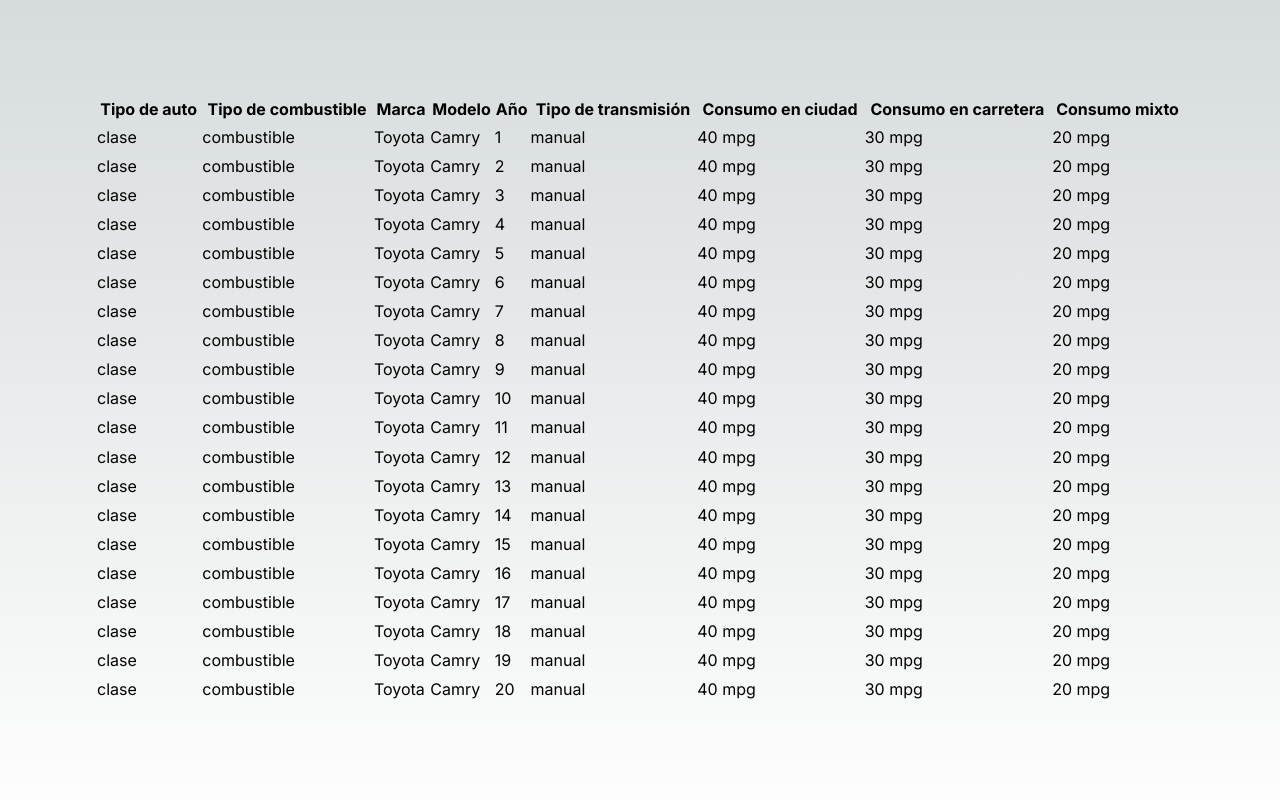
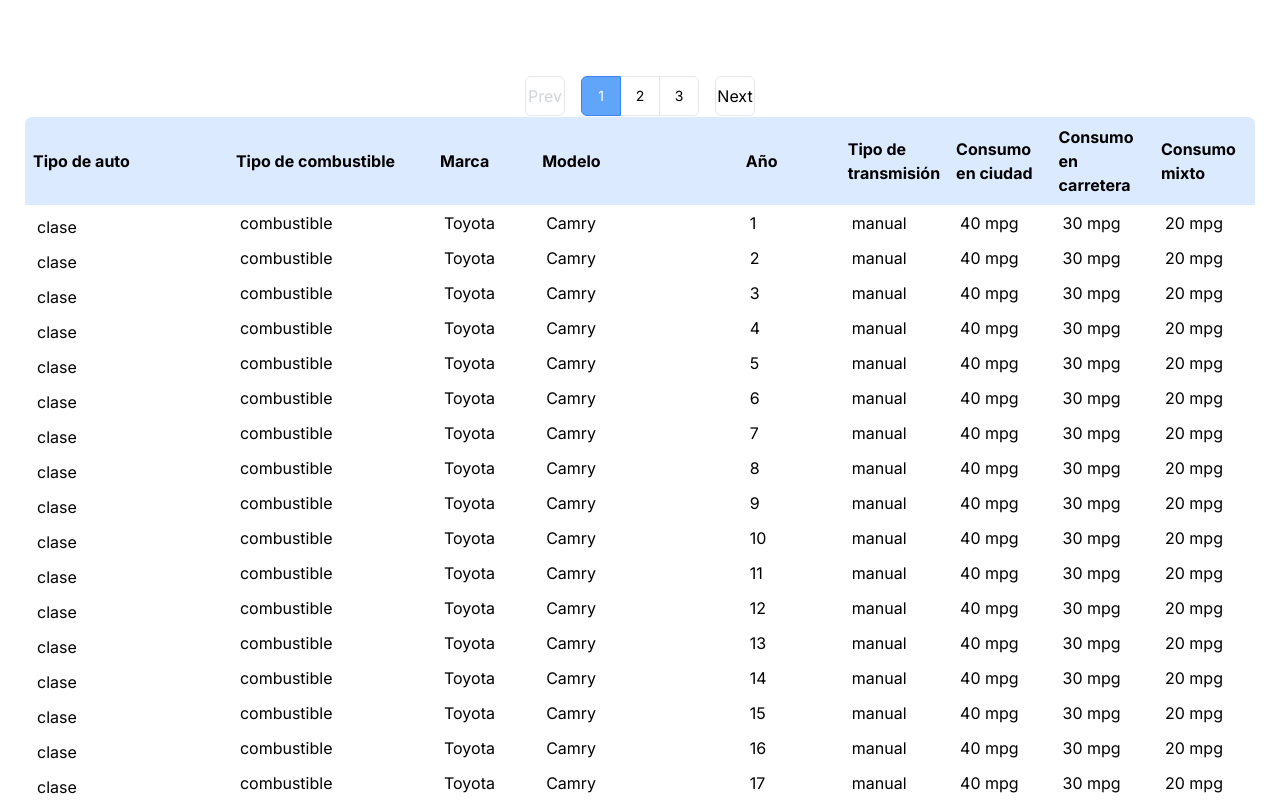
Before and after one commit to LisarWisar/Drivin-test, a Next.js app: page / in a window 1280 px wide. Shown: the top 800 px of the page. Built offline with nearby package versions, Linux system fonts and the light colour scheme; no server answers.

Commit message:
Added pagination buttons. Added styling to table and buttons

```diff
--- a/app/lib/utils.tsx
+++ b/app/lib/utils.tsx
@@ -2,14 +2,27 @@
 
 export function TestData () {
     let newData = [];
-    for (let i = 0; i < 41; i++){
+    for (let i = 0; i < 30; i++){
         newData.push({
             "class": "clase",
             "fuel_type": "combustible",
             "make": "Toyota",
             "model": "Camry",
-            "year": i+1,
+            "year": (i+1).toString(),
             "transmission": "manual",
+            "city_mpg": "40 mpg",
+            "highway_mpg": "30 mpg",
+            "combination_mpg": "20 mpg"
+        })
+    }
+    for (let i = 0; i < 20; i++){
+        newData.push({
+            "class": "clase12312",
+            "fuel_type": "combustible1232112312312312312",
+            "make": "Toyota",
+            "model": "Camry",
+            "year": (i+1).toString(),
+            "transmission": "manual123123",
             "city_mpg": "40 mpg",
             "highway_mpg": "30 mpg",
             "combination_mpg": "20 mpg"
--- a/app/page.tsx
+++ b/app/page.tsx
@@ -13,13 +13,32 @@
 }) {
 
   const currentPage = Number(searchParams?.page) || 1;
-  //const carsData = await FetchAllData({"limit": 40});
+  //const carsData = await FetchAllData({"limit": 50});
   const carsData = TestData();
+  if (carsData.length%20 !== 0){
+    for (let i = 0; i < carsData.length%20; i++){
+      carsData.push({
+        "class": "",
+        "fuel_type": "",
+        "make": "",
+        "model": "",
+        "year": "",
+        "transmission": "",
+        "city_mpg": "",
+        "highway_mpg": "",
+        "combination_mpg": ""
+      })
+    }
+  }
+
   const totalPages = Math.ceil(carsData.length/20);
 
   return (
-    <div className="w-full">
-      <div className="flex min-h-screen p-24">
+    <div className="w-full py-14 px-6 bg-white">
+      <div className="mt-5 flex w-full justify-center">
+        { <Pagination totalPages={totalPages} /> }
+      </div>
+      <div className="flex min-h-screen">
         <Table data={carsData} filters={{}} currentPage={currentPage}/>
       </div>
       <div className="mt-5 flex w-full justify-center">
--- a/app/ui/vehicles-table/pagination.tsx
+++ b/app/ui/vehicles-table/pagination.tsx
@@ -72,10 +72,16 @@
     isActive: boolean;
   }) {
 
+    const roundedLeft = (position === "first" || position === "single") ? "rounded-l-md" : "";
+    const roundedRight = (position === "last" || position === "single") ? "rounded-r-md" : "";
+    const middleButton = position === "middle" ? "text-gray-300" : "";
+    const hover = (!isActive && position !== "middle") ? "hover:bg-gray-100" : "";
+    const activePageButton = isActive ? "z-10 bg-blue-400 border-blue-500 text-white" : "";
+
     return isActive || position === 'middle' ? (
-      <div className="px-2">{page}</div>
+      <div className={`flex h-10 w-10 items-center justify-center text-sm border ${roundedLeft} ${roundedRight} ${middleButton} ${hover} ${activePageButton}`}>{page}</div>
     ) : (
-      <Link className="px-2" href={href}>
+      <Link className={`flex h-10 w-10 items-center justify-center text-sm border ${roundedLeft} ${roundedRight} ${middleButton} ${hover} ${activePageButton}`} href={href}>
         {page}
       </Link>
     );
@@ -91,18 +97,23 @@
     isDisabled?: boolean;
   }) {
 
-    //const icon =
-    //  direction === 'left' ? (
-    //    <ArrowLeftIcon className="w-4" />
-    //  ) : (
-    //    <ArrowRightIcon className="w-4" />
-    //  );
+    const arrow =
+      direction === 'left' ? (
+        <p>Prev</p>
+      ) : (
+        <p>Next</p>
+      );
+
+      const pointerEvents = isDisabled ? "pointer-events-none text-gray-300" : "";
+      const hover = !isDisabled ? "hover:bg-gray-100" : "";
+      const marginRight = direction === "left" ? "mr-2 md:mr-4" : "";
+      const marginLeft = direction === "right" ? "ml-2 md:ml-4" : "";
 
     return isDisabled ? (
-      <div>Flecha</div>
+      <div className={`flex h-10 w-10 items-center justify-center rounded-md border ${pointerEvents} ${hover} ${marginRight} ${marginLeft}`}>{arrow}</div>
     ) : (
-      <Link  href={href}>
-        Flecha
+      <Link className={`flex h-10 w-10 items-center justify-center rounded-md border ${pointerEvents} ${hover} ${marginRight} ${marginLeft}`} href={href}>
+        {arrow}
       </Link>
     );
   }
--- a/app/ui/vehicles-table/table.tsx
+++ b/app/ui/vehicles-table/table.tsx
@@ -18,7 +18,6 @@
     const [sortColumn, setSortColumn] = useState(null);
     const [sortOrder, setSortOrder] = useState("asc");
 
-    //const data = TestData(); //test data of 40 entries
     const firstIndex = (currentPage-1)*20;
     const lastIndex = Math.min((currentPage*20),data.length);
 
@@ -43,54 +42,98 @@
         }
       };
 
+      const sortSvg = (column) =>
+        sortColumn === column ? (
+          <svg
+            xmlns="http://www.w3.org/2000/svg"
+            width="24"
+            height="24"
+          >
+            {sortOrder === "asc" ? (
+              <path d="M7 10l5 5 5-5z" />
+            ) : (
+              <path d="M7 14l5-5 5 5z" />
+            )}
+
+            <path d="M0 0h24v24H0z" fill="none" />
+          </svg>
+        ) : null;
 
     return(
-        <table className="min-w-full">
-            <thead>
+        <table className="min-w-full border text-left border-collapse rounded-lg overflow-hidden items-start">
+            <thead className="bg-blue-100">
                 <tr>
-                    <th scope="col" onClick={() => handleSort("class")}>
-                        Tipo de auto
+                    <th scope="col" onClick={() => handleSort("class")} className="p-2 w-2/12">
+                        <div className="flex  flex-row items-center">
+                            <p>Tipo de auto</p>
+                            {sortSvg("class")}
+                        </div>
                     </th>
-                    <th scope="col" onClick={() => handleSort("fuel_type")}>
-                        Tipo de combustible
+                    <th scope="col" onClick={() => handleSort("fuel_type")}  className="p-2  w-2/12">
+                        <div className="flex flex-row items-center">
+                            <p>Tipo de combustible</p>
+                            {sortSvg("fuel_type")}
+                        </div>
                     </th>
-                    <th scope="col" onClick={() => handleSort("make")}>
-                        Marca
+                    <th scope="col" onClick={() => handleSort("make")} className="p-2 w-1/12">
+                        <div className="flex flex-row items-center">
+                            <p>Marca</p>
+                            {sortSvg("make")}
+                        </div>
                     </th>
-                    <th scope="col" onClick={() => handleSort("model")}>
-                        Modelo
+                    <th scope="col" onClick={() => handleSort("model")} className="p-2 w-2/12">
+                        <div className="flex flex-row items-center">
+                            <p>Modelo</p>
+                            {sortSvg("model")}
+                        </div>
                     </th>
-                    <th scope="col" onClick={() => handleSort("year")}>
-                        Año
+                    <th scope="col" onClick={() => handleSort("year")} className="p-2 w-1/12">
+                        <div className="flex flex-row items-center">
+                            <p>Año</p>
+                            {sortSvg("year")}
+                        </div>
                     </th>
-                    <th scope="col" onClick={() => handleSort("transmission")}>
-                        Tipo de transmisión
+                    <th scope="col" onClick={() => handleSort("transmission")} className="p-2 w-1/12">
+                        <div className="flex flex-row items-center">
+                            <p>Tipo de transmisión</p>
+                            {sortSvg("transmission")}
+                        </div>
                     </th>
-                    <th scope="col" onClick={() => handleSort("city_mpg")}>
-                        Consumo en ciudad
+                    <th scope="col" onClick={() => handleSort("city_mpg")} className="p-2 w-1/12">
+                        <div className="flex flex-row items-center">
+                            <p>Consumo en ciudad</p>
+                            {sortSvg("city_mpg")}
+                        </div>
                     </th>
-                    <th scope="col" onClick={() => handleSort("highway_mpg")}>
-                        Consumo en carretera
+                    <th scope="col" onClick={() => handleSort("highway_mpg")} className="p-2 w-1/12">
+                        <div className="flex flex-row items-center">
+                            <p>Consumo en carretera</p>
+                            {sortSvg("highway_mpg")}
+                        </div>
                     </th>
-                    <th scope="col" onClick={() => handleSort("combination_mpg")}>
-                        Consumo mixto
+                    <th scope="col" onClick={() => handleSort("combination_mpg")} className="p-2 w-1/12">
+                        <div className="flex flex-row items-center">
+                            <p>Consumo mixto</p>
+                            {sortSvg("combination_mpg")}
+                        </div>
                     </th>
                 </tr>
             </thead>
-            <tbody>
-                {sortedVehicles.map((car, index) => ( //Caution, API response has no id column, must be added manually
+            <tbody className="bg-white">
+                {sortedVehicles.map((car, index) => (
                     <tr key={index}>
-                        <td>{car.class}</td>
-                        <td>{car.fuel_type}</td>
-                        <td>{car.make}</td>
-                        <td>{car.model}</td>
-                        <td>{car.year}</td>
-                        <td>{car.transmission}</td>
-                        <td>{car.city_mpg}</td>
-                        <td>{car.highway_mpg}</td>
-                        <td>{car.combination_mpg}</td>
+                        <td className="pl-3 pt-2.5">{car.class}</td>
+                        <td className="pl-3">{car.fuel_type}</td>
+                        <td className="pl-3">{car.make}</td>
+                        <td className="pl-3">{car.model}</td>
+                        <td className="pl-3">{car.year}</td>
+                        <td className="pl-3">{car.transmission}</td>
+                        <td className="pl-3">{car.city_mpg}</td>
+                        <td className="pl-3">{car.highway_mpg}</td>
+                        <td className="pl-3">{car.combination_mpg}</td>
                     </tr>
                 ))}
+                <tr className="h-full"></tr>
             </tbody>
         </table>
     )
```
